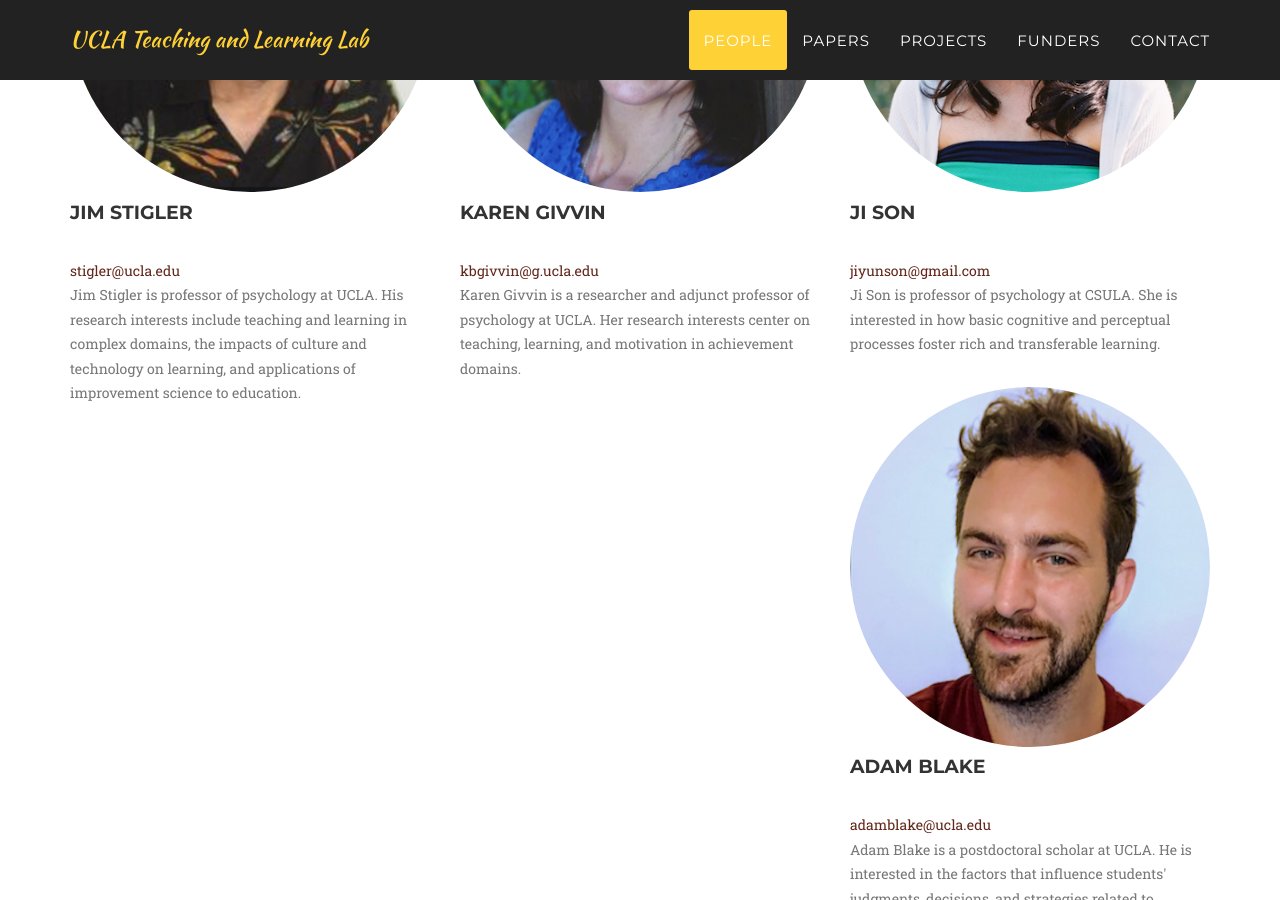
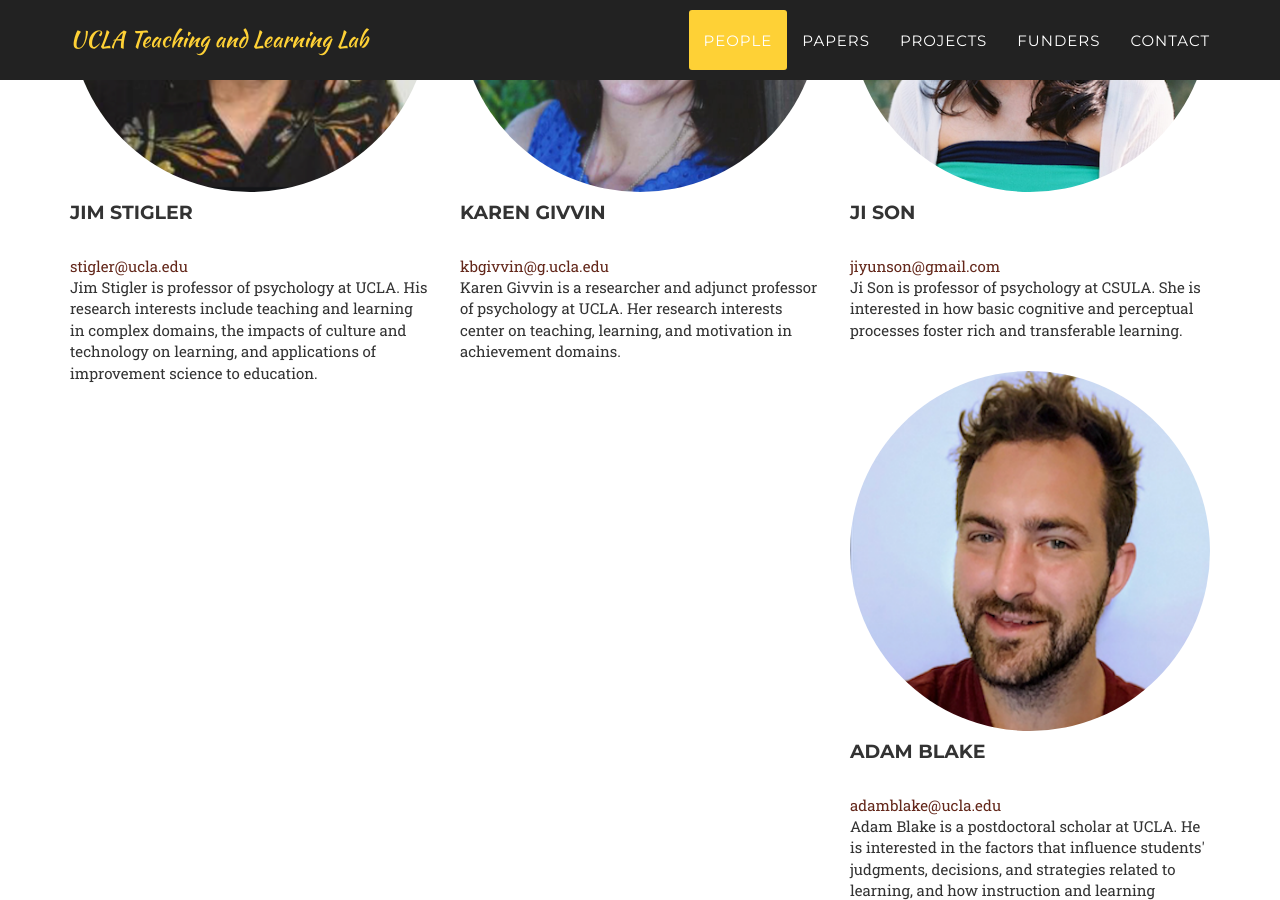
Before and after one commit to UCLATALL/TALL, a Jekyll site: the page built from index.html, in a window 1280 px wide and 900 px high, scrolled down 1248 px. Built offline with Jekyll 4.4.1, drawn with Linux system fonts in a browser that asks for light colours; some web fonts are replaced.

Commit message:
update layout for ppl

```diff
--- a/_config.yml
+++ b/_config.yml
@@ -18,12 +18,12 @@
   - name: Karen Givvin
     pic: Karen.jpg
     email: kbgivvin@g.ucla.edu
-    intro: Karen Givvin is a researcher and adjunct professor of psychology at UCLA. Her research interests center on teaching, learning, and motivation in achievement domains.
+    intro: Karen Givvin is a researcher and adjunct professor of psychology at UCLA. Her research interests center on teaching, learning, and motivation in achievement domains. <br>
 
   - name: Ji Son
     pic: Ji.jpg
     email: jiyunson@gmail.com
-    intro: Ji Son is professor of psychology at CSULA. She is interested in how basic cognitive and perceptual processes foster rich and transferable learning.
+    intro: Ji Son is professor of psychology at CSULA. She is interested in how basic cognitive and perceptual processes foster rich and transferable learning. <br>
 
   - name: Adam Blake
     pic: Adam.jpg
--- a/_includes/people.html
+++ b/_includes/people.html
@@ -13,7 +13,6 @@
                     <div class="service-heading">
                         <img src="{{ member.pic | prepend: "img/team/" }}" class="img-responsive img-circle" " alt="Picture of {{ member.name }}">
                         <h4>{{ member.name }}</h4>
-                        <p class="text-muted">{{ member.position }}
                           <br><a href="mailto:{{ member.email }}"style="color:rgb(99,39,26);">{{ member.email }}</a>
                           <br>{{member.intro}}</p>
 
```
